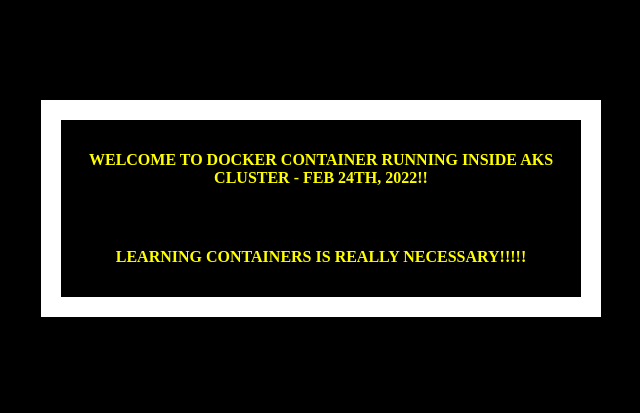
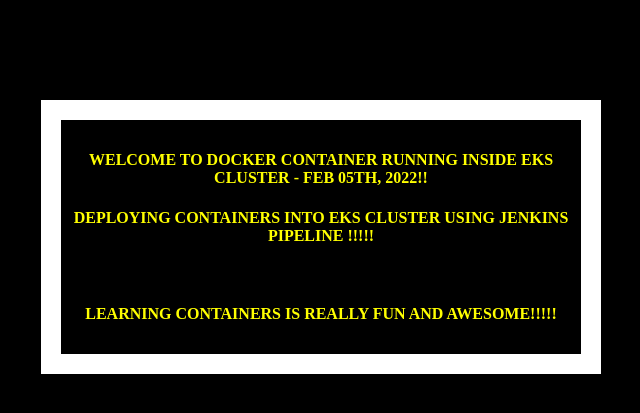
Before and after one commit to cyberslot/AzurePipelineAKS, a Flask app: page / in a window 1280 px wide. Shown: the top 413 px of the page, without its empty margins (319-959 px from the left). Run offline with Flask 2, Linux system fonts and the light colour scheme.

Commit message:
Small test changes in HTML

```diff
--- a/kustomizations.yaml
+++ b/kustomizations.yaml
@@ -7,7 +7,7 @@
   name: pythonapp
   namespace: flux-system
 spec:
-  interval: 5m0s
+  interval: 1m0s
   path: ./kustomize
   prune: true
   sourceRef:
--- a/templates/index.html
+++ b/templates/index.html
@@ -19,12 +19,12 @@
   </head>
   <body>
     <div class="container">
-      <!-- <h4>Welcome to Docker Container running inside  EKS Cluster - Feb 05th, 2022!!</h4> -->
-      <h4>Welcome to Docker Container running inside AKS Cluster - Feb 24th, 2022!!</h4>
-      <!-- <h4>Deploying Containers into EKS cluster using Jenkins Pipeline !!!!!</h4> -->
+      <h4>Welcome to Docker Container running inside  EKS Cluster - Feb 05th, 2022!!</h4>
+      <!-- <h4>Welcome to Docker Container running inside AKS Cluster - Feb 24th, 2022!!</h4> -->
+      <h4>Deploying Containers into EKS cluster using Jenkins Pipeline !!!!!</h4>
       <br>
-       <!-- <h4>Learning containers is really fun and awesome!!!!!</h4> -->
-       <h4>Learning containers is really NECESSARY!!!!!</h4>
+       <h4>Learning containers is really fun and awesome!!!!!</h4>
+       <!-- <h4>Learning containers is really NECESSARY!!!!!</h4> -->
     </div>
   </body>
 </html>
```
